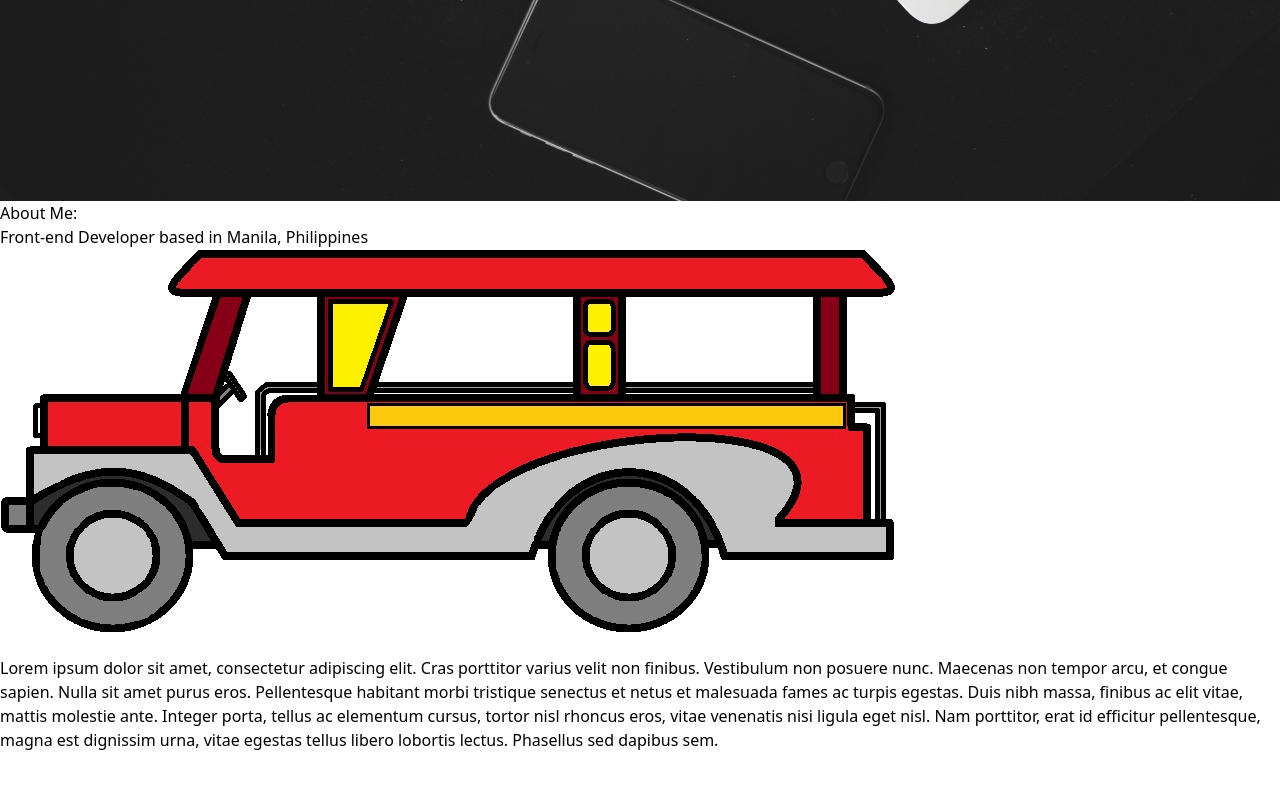
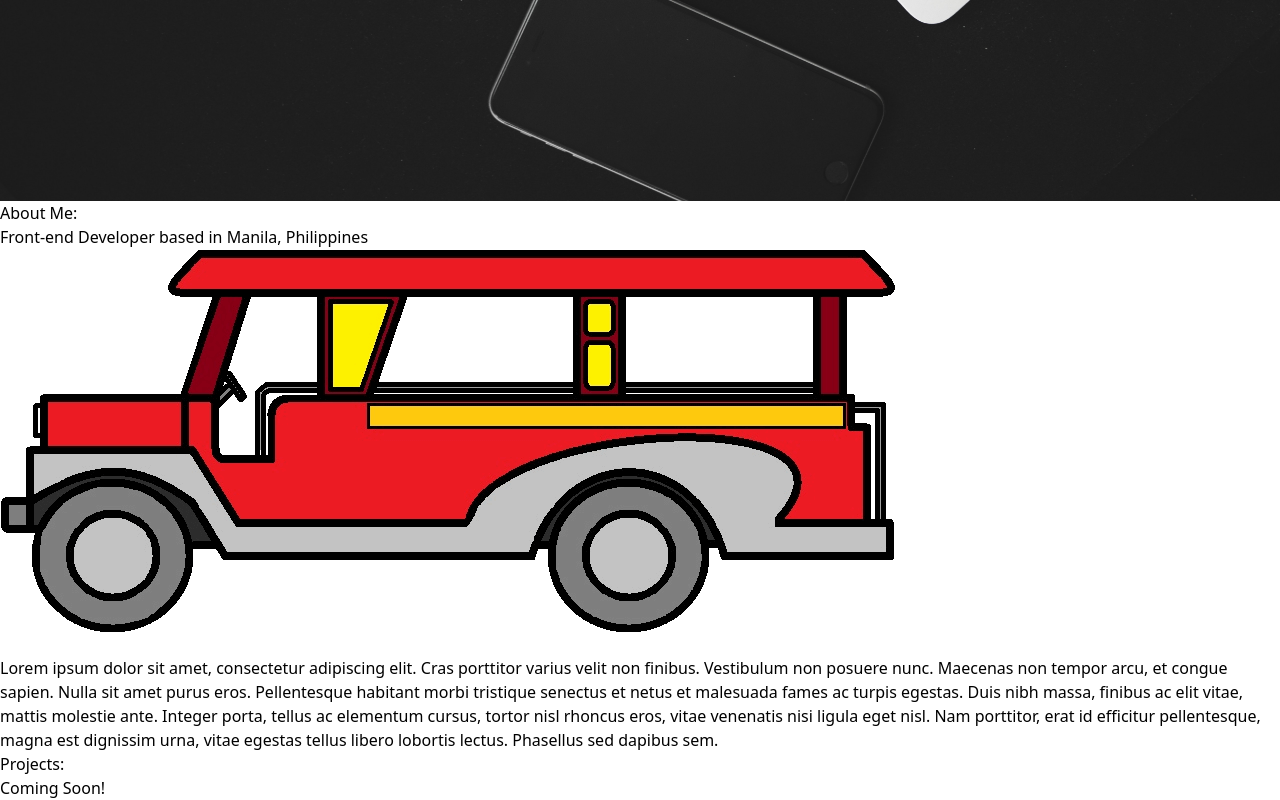
Before and after one commit to WrnerM/personal-portfolio, a React (Vite) app: page / in a window 1280 px wide. Shown: the part 6836-7636 px from the top of the page. Before the commit the page ends 7588 px from the top, so only its background shows below. Built offline with nearby package versions, Linux system fonts and the light colour scheme.

Commit message:
added projects component

```diff
--- a/src/App.jsx
+++ b/src/App.jsx
@@ -2,6 +2,7 @@
 import Header from "./components/Header";
 import Introduction from "./components/Introduction";
 import About from "./components/About";
+import Projects from "./components/Projects";
 
 function App() {
   return (
@@ -9,6 +10,7 @@
       <Header />
       <Introduction />
       <About />
+      <Projects />
     </>
   );
 }
--- /dev/null
+++ b/src/components/Projects.jsx
@@ -0,0 +1,12 @@
+import React from "react";
+
+const Projects = () => {
+  return (
+    <div>
+      Projects:
+      <p>Coming Soon!</p>
+    </div>
+  );
+};
+
+export default Projects;
```
